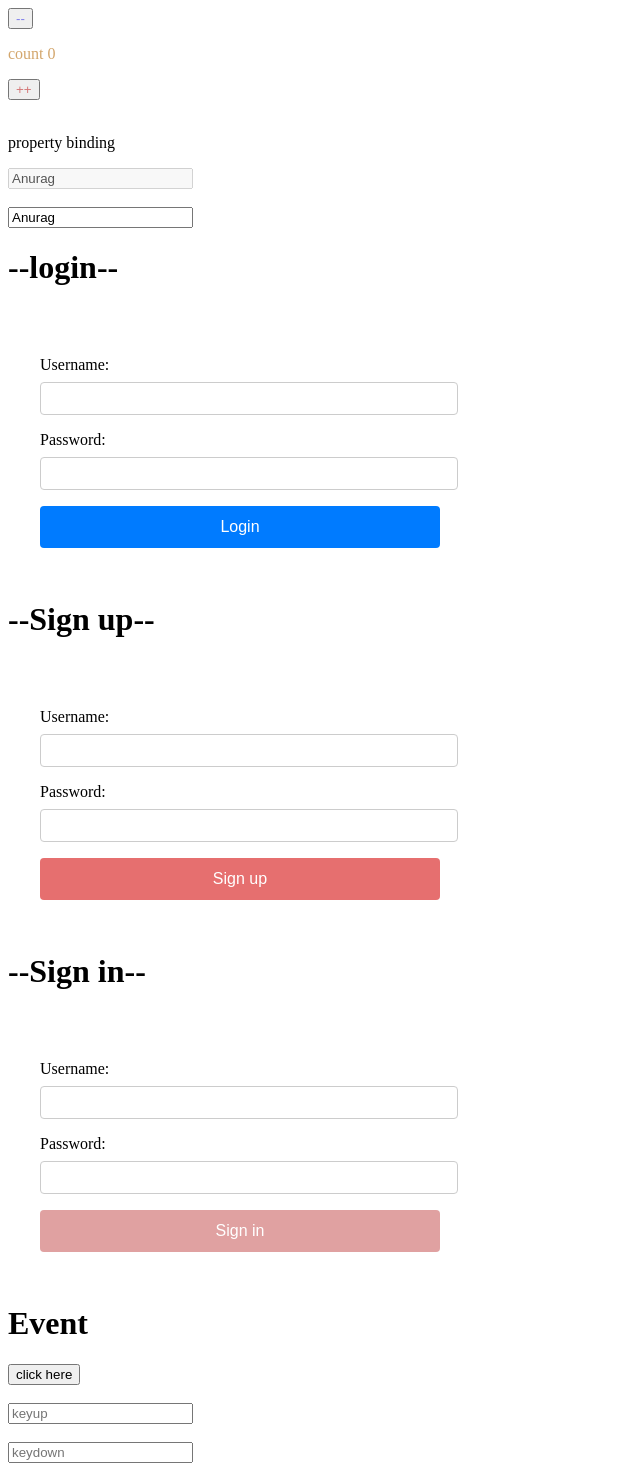
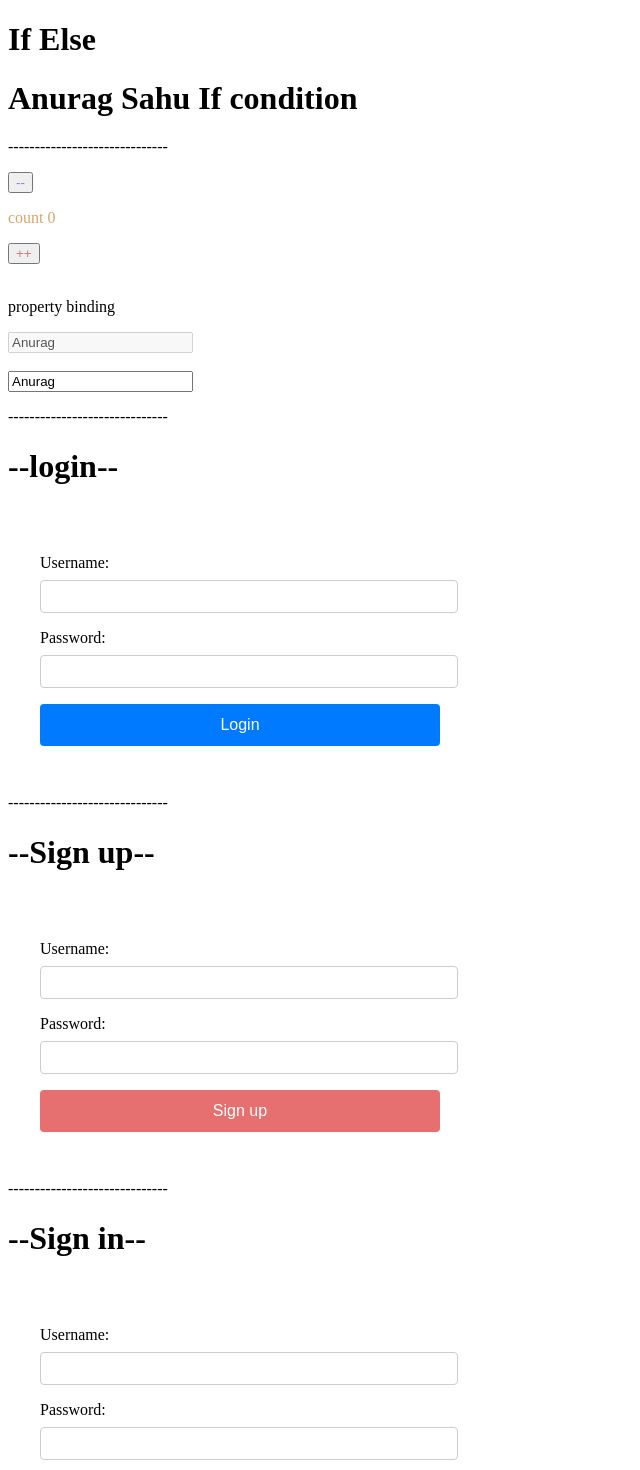
Before and after one commit to a2s8en10/Angular-Bootcamp, an Angular app in the folder firstApp/: page / in a window 1280 px wide. Shown: the top 1470 px of the page, without its empty margins (0-640 px from the left). Built offline with nearby package versions, Linux system fonts and the light colour scheme.

Commit message:
Update code

```diff
--- a/firstApp/src/app/app.component.html
+++ b/firstApp/src/app/app.component.html
@@ -1,7 +1,13 @@
+<app-loop></app-loop>
+<p>------------------------------</p>
 <app-counter></app-counter>
+<p>------------------------------</p>
 <app-login></app-login>
+<p>------------------------------</p>
 <app-sign-up>/</app-sign-up>
+<p>------------------------------</p>
 <app-sign-in>/</app-sign-in>
+<p>------------------------------</p>
 <h1>Event</h1>
 <button (click)="getData('data')">click here</button>
 <br><br>
--- a/firstApp/src/app/app.module.ts
+++ b/firstApp/src/app/app.module.ts
@@ -6,6 +6,7 @@ import { AppComponent } from './app.component';
 import { LoginComponent } from './login/login.component';
 import { UserAuthModule } from './user-auth/user-auth.module';
 import { CounterComponent } from './counter/counter.component';
+import { LoopComponent } from './loop/loop.component';
 // import { SignInComponent } from './user-auth/sign-in/sign-in.component';
 // import { SignUpComponent } from './user-auth/sign-up/sign-up.component';
 
@@ -14,6 +15,7 @@ import { CounterComponent } from './counter/counter.component';
     AppComponent,
     LoginComponent,
     CounterComponent,
+    LoopComponent,
     // UserAuthModule,
     // SignInComponent,
     // SignUpComponent
--- /dev/null
+++ b/firstApp/src/app/loop/loop.component.html
@@ -0,0 +1,12 @@
+<h1>If Else</h1>
+<h1 *ngIf="show=='yes' ; then IfBlock else ElseBlock" ></h1>
+
+<div>
+  <ng-template #IfBlock>
+    <h1>Anurag Sahu If condition</h1>
+  </ng-template>
+
+  <ng-template #ElseBlock>
+    <h1>Relax Anurag Else condition</h1>
+  </ng-template>
+</div>
--- /dev/null
+++ b/firstApp/src/app/loop/loop.component.ts
@@ -0,0 +1,17 @@
+import { Component, OnInit } from '@angular/core';
+
+@Component({
+  selector: 'app-loop',
+  templateUrl: './loop.component.html',
+  styleUrls: ['./loop.component.css']
+})
+export class LoopComponent implements OnInit {
+
+  constructor() { }
+
+  ngOnInit(): void {
+  }
+
+  show = "yes";
+
+}
```
Also changed, not shown: firstApp/src/app/loop/loop.component.css (added), 1 other file (tests, documents, lock files or other folders).
